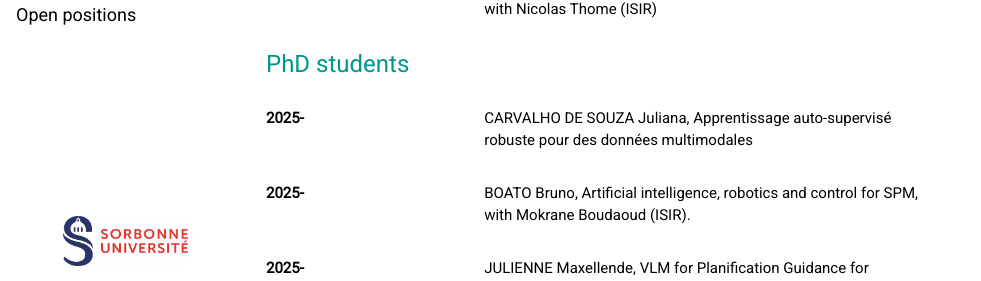
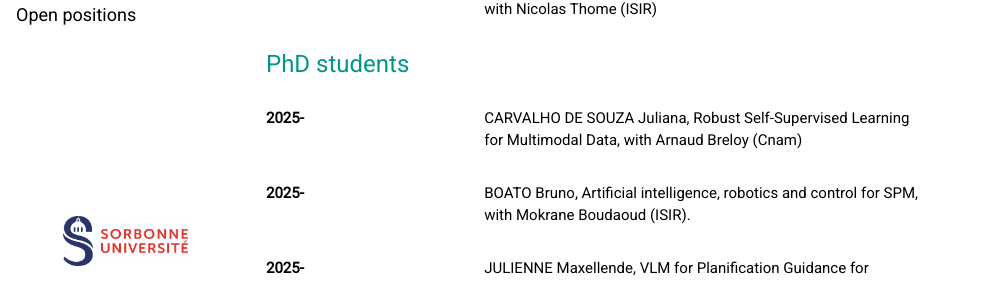
Before and after one commit to ClementRambour/ClementRambour.github.io, a Jekyll site: the page built from research.html, in a window 1280 px wide and 900 px high. Shown: the part 396-677 px from the top of the window, without its empty margins (0-981 px from the left). Built offline with Jekyll 4.4.1, drawn with Linux system fonts in a browser that asks for light colours; comment, search, counter and statistics services are not loaded.

Commit message:
research

```diff
--- a/research.html
+++ b/research.html
@@ -27,7 +27,7 @@ layout: default
         </div> -->
         <div class="row">
           <div class="w3-third"><p><b>2025-</b></p></div>
-          <div class="w3-twothird"><p>CARVALHO DE SOUZA Juliana, Apprentissage auto-supervisé robuste pour des données multimodales</p>
+          <div class="w3-twothird"><p>CARVALHO DE SOUZA Juliana, Robust Self-Supervised Learning for Multimodal Data, with Arnaud Breloy (Cnam)</p>
           </div>
         </div>
         <div class="row">
```
